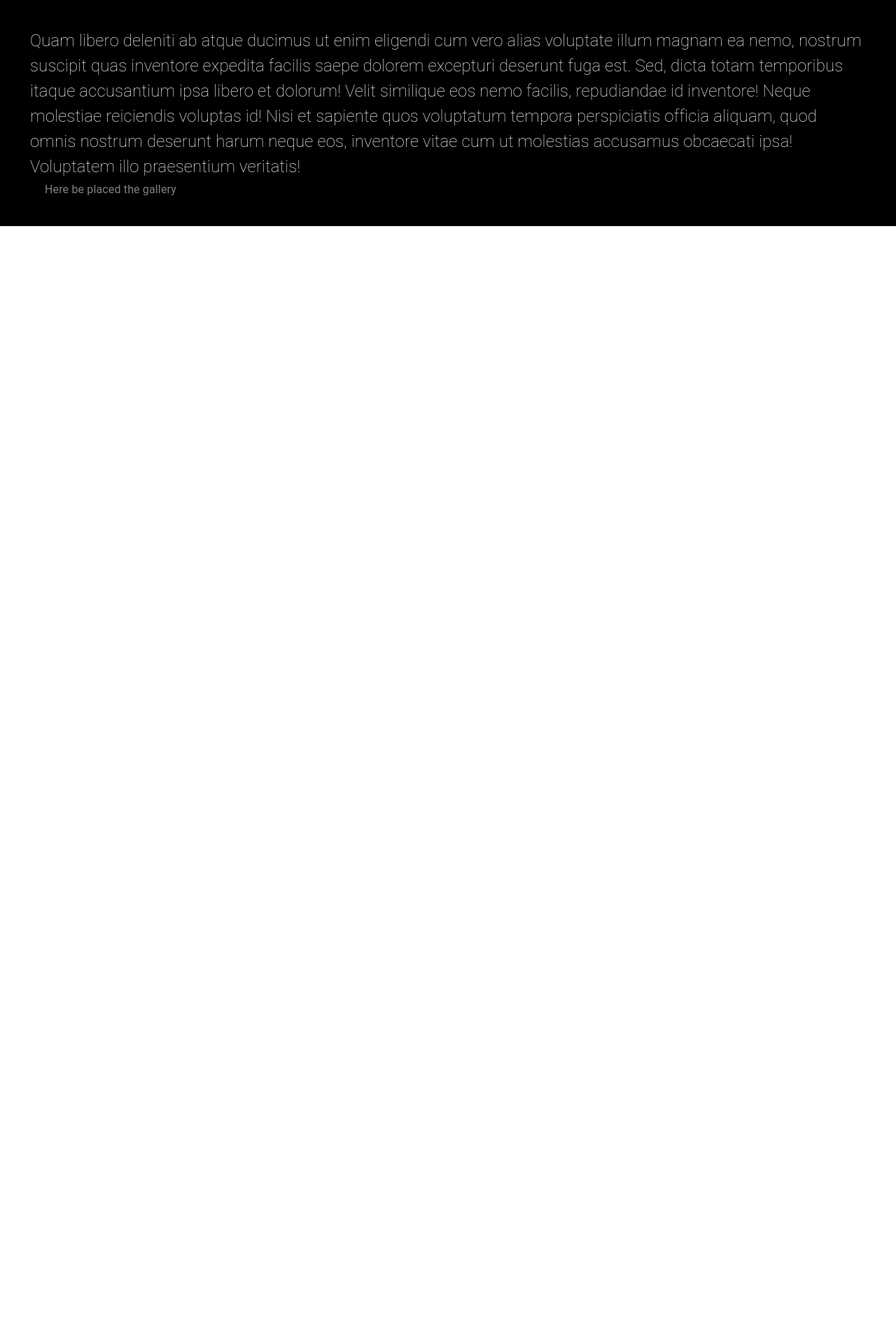
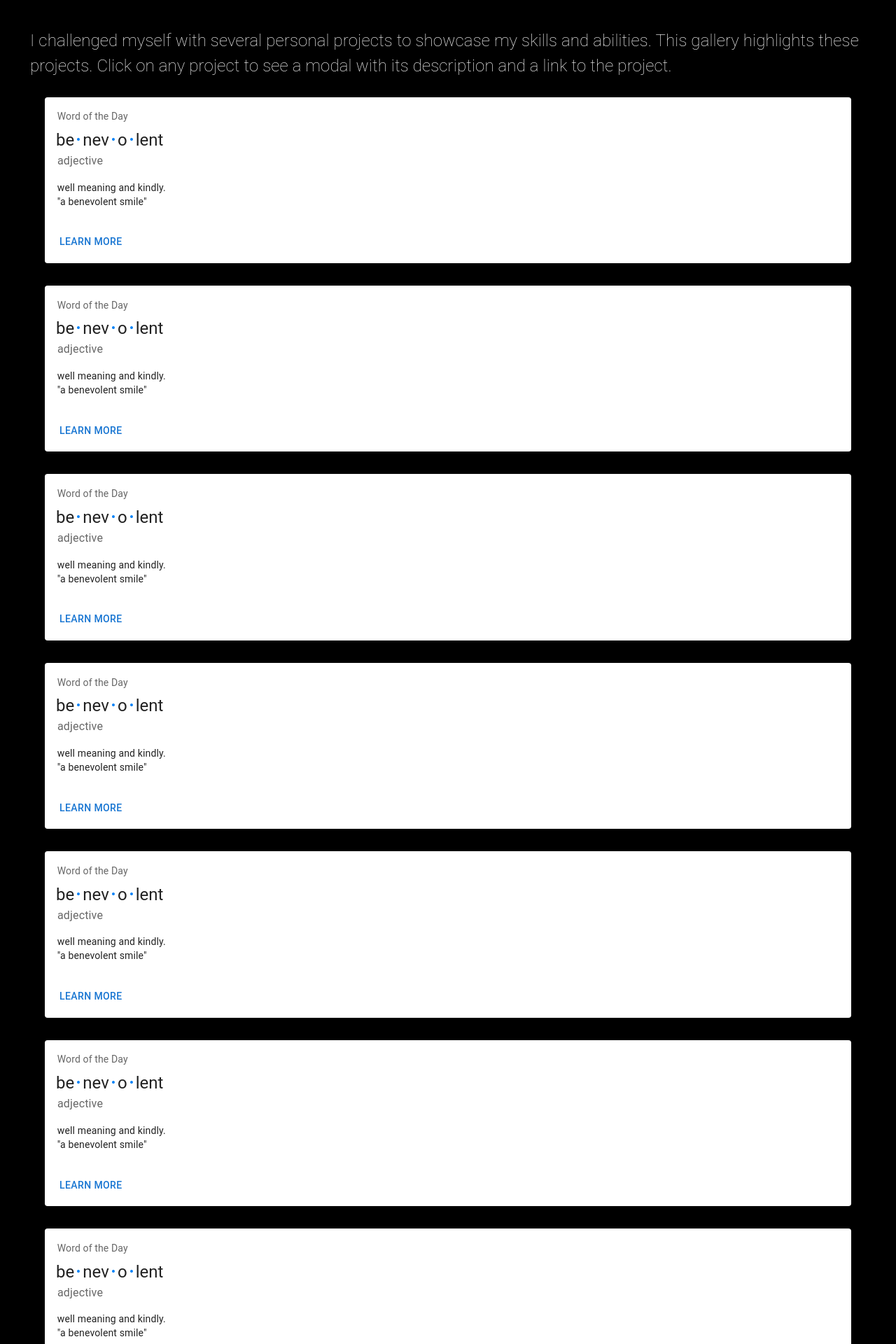
Before and after one commit to kirinryu-dev/Portfolio, a React (Create React App) app: page / in a window 1280 px wide. Shown: the part 1100-3020 px from the top of the page at 70% size. Before the commit the page ends 1423 px from the top, so only its background shows below. Built offline with nearby package versions, Linux system fonts and the light colour scheme.

Commit message:
work on gallery and modal function

```diff
--- /dev/null
+++ b/src/Components/Card/CardGallery.css
@@ -0,0 +1,3 @@
+.Card {
+    margin-bottom: 2em;
+}
--- /dev/null
+++ b/src/Components/Card/CardGallery.jsx
@@ -0,0 +1,69 @@
+import * as React from 'react';
+import Box from '@mui/material/Box';
+import Card from '@mui/material/Card';
+import CardActions from '@mui/material/CardActions';
+import CardContent from '@mui/material/CardContent';
+import Button from '@mui/material/Button';
+import Typography from '@mui/material/Typography';
+import ModalGallery from '../ModalGallery/ModalGallery';
+
+
+// import custom css
+
+import './CardGallery.css'
+
+// each card have different content
+
+const CardData = [
+  {
+    Title: 'Task Manager',
+    Type: 'Task editing',
+    Description: 'its a task manager to manage your task timely without getting lost or confused about what to do next'
+
+  },
+  {
+
+  },
+  {
+
+  }
+];
+
+const bull = (
+  <Box
+    component="span"
+    sx={{ display: 'inline-block', mx: '2px', transform: 'scale(0.8)' }}
+  >
+    •
+  </Box>
+);
+
+export default function BasicCard() {
+  return (
+    <Card sx={{ minWidth: 275 }} className='Card'>
+      <CardContent>
+        <Typography sx={{ fontSize: 14 }} color="text.secondary" gutterBottom>
+          Word of the Day
+        </Typography>
+        <Typography variant="h5" component="div">
+          be{bull}nev{bull}o{bull}lent
+        </Typography>
+        <Typography sx={{ mb: 1.5 }} color="text.secondary">
+          adjective
+        </Typography>
+        <Typography variant="body2">
+          well meaning and kindly.
+          <br />
+          {'"a benevolent smile"'}
+        </Typography>
+      </CardContent>
+      <CardActions>
+        <Button size="small">
+          <div>
+            <ModalGallery />
+          </div>
+          </Button>
+      </CardActions>
+    </Card>
+  );
+}
--- /dev/null
+++ b/src/Components/Gallery/GalleryPage.css
@@ -0,0 +1,23 @@
+.Project_card {
+    margin: 0;
+
+}
+
+@media (max-width: 400px) {
+    .Project_card {
+        display: flex;
+        flex-direction: column;
+        align-items: center;
+
+    }
+}
+
+@media (min-width: 1600px) {
+    .Project_card {
+        display: flex;
+        align-items: center;
+        justify-content: center;
+        gap: 1.5rem;
+
+    }
+}
--- a/src/Components/Gallery/GalleryPage.jsx
+++ b/src/Components/Gallery/GalleryPage.jsx
@@ -2,13 +2,66 @@ import * as React from 'react';
 import CssBaseline from '@mui/material/CssBaseline';
 // import Box from '@mui/material/Box';
 import Container from '@mui/material/Container';
+import Cardgallery from '../Card/CardGallery'
+
+
+// import custom css
+
+import './GalleryPage.css';
 
 export default function FixedContainer() {
   return (
     <React.Fragment>
       <CssBaseline />
       <Container fixed>
-        Here be placed the gallery
+        <div className='Project_card'>
+          <div>
+            <Cardgallery />
+          </div>
+
+          <div>
+            <Cardgallery />
+          </div>
+
+          <div>
+            <Cardgallery />
+          </div>
+
+
+        </div>
+
+        <div className='Project_card'>
+          <div>
+            <Cardgallery />
+          </div>
+
+          <div>
+            <Cardgallery />
+          </div>
+
+          <div>
+            <Cardgallery />
+          </div>
+
+
+        </div>
+
+        <div className='Project_card'>
+          <div>
+            <Cardgallery />
+          </div>
+
+          <div>
+            <Cardgallery />
+          </div>
+
+          <div>
+            <Cardgallery />
+          </div>
+
+
+        </div>
+
       </Container>
     </React.Fragment>
   );
--- /dev/null
+++ b/src/Components/ModalGallery/ModalGallery.jsx
@@ -0,0 +1,44 @@
+import * as React from 'react';
+import Box from '@mui/material/Box';
+import Button from '@mui/material/Button';
+import Typography from '@mui/material/Typography';
+import Modal from '@mui/material/Modal';
+
+const style = {
+  position: 'absolute',
+  top: '50%',
+  left: '50%',
+  transform: 'translate(-50%, -50%)',
+  width: 400,
+  bgcolor: 'background.paper',
+  border: '2px solid #000',
+  boxShadow: 24,
+  p: 4,
+};
+
+export default function BasicModal() {
+  const [open, setOpen] = React.useState(false);
+  const handleOpen = () => setOpen(true);
+  const handleClose = () => setOpen(false);
+
+  return (
+    <div>
+      <Button onClick={handleOpen}>Learn More</Button>
+      <Modal
+        open={open}
+        onClose={handleClose}
+        aria-labelledby="modal-modal-title"
+        aria-describedby="modal-modal-description"
+      >
+        <Box sx={style}>
+          <Typography id="modal-modal-title" variant="h6" component="h2">
+            Text in a modal
+          </Typography>
+          <Typography id="modal-modal-description" sx={{ mt: 2 }}>
+            Duis mollis, est non commodo luctus, nisi erat porttitor ligula.
+          </Typography>
+        </Box>
+      </Modal>
+    </div>
+  );
+}
--- a/src/Pages/Gallery/Gallery.css
+++ b/src/Pages/Gallery/Gallery.css
@@ -17,6 +17,7 @@
 
 }
 
+
 h1 {
     font-weight: 200;
     font-style: normal;
@@ -32,6 +33,8 @@ h1 {
 .content_top p {
     font-weight: 200;
     font-style: normal;
+    margin-bottom: 1em;
+
 
 }
 
--- a/src/Pages/Gallery/Gallery.jsx
+++ b/src/Pages/Gallery/Gallery.jsx
@@ -13,13 +13,15 @@ export default function galeryShowcase () {
             <div className='content_top'>
                 <h1>Project Showcase Gallery</h1>
                 <p>
-                 Quam libero deleniti ab atque ducimus ut enim eligendi cum vero alias voluptate illum magnam ea nemo, nostrum suscipit quas inventore expedita facilis saepe dolorem excepturi deserunt fuga est. Sed, dicta totam temporibus itaque accusantium ipsa libero et dolorum! Velit similique eos nemo facilis, repudiandae id inventore! Neque molestiae reiciendis voluptas id! Nisi et sapiente quos voluptatum tempora perspiciatis officia aliquam, quod omnis nostrum deserunt harum neque eos, inventore vitae cum ut molestias accusamus obcaecati ipsa! Voluptatem illo praesentium veritatis!
-
+                    I challenged myself with several personal projects to showcase my skills and abilities.
+                    This gallery highlights these projects. Click on any project to see a modal with its description and a link to the project.
                 </p>
             </div>
 
             <div className='content_bottom'>
+
                 <GalleryPage />
+
             </div>
         </div>
     )
```
Also changed, not shown: src/Components/ModalGallery/ModalGallery.css (added).
